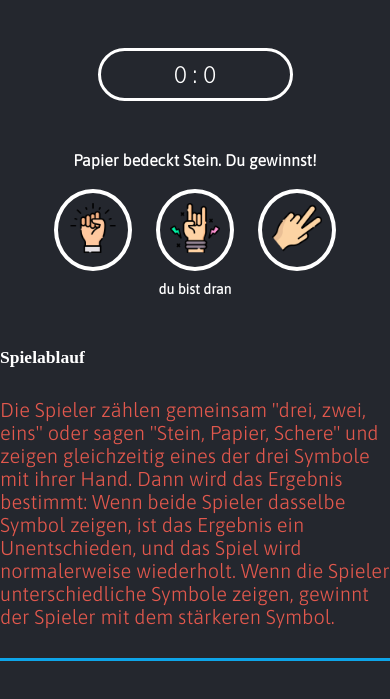
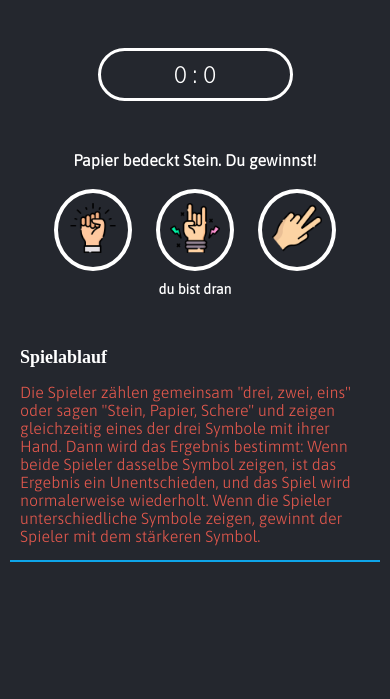
Before and after one commit to friesenkatharina/Portfolio-Webseite, a website: page RockPaperScissors-JS-Game/index.html in a window 390 px wide. Shown: the part 79-778 px from the top of the page. Drawn offline with nearby package versions, Linux system fonts and the light colour scheme.

Commit message:
fixed owerflow

```diff
--- a/RockPaperScissors-JS-Game/style.css
+++ b/RockPaperScissors-JS-Game/style.css
@@ -7,6 +7,8 @@
 }
 body {
   background-color: #24272e;
+  scroll-behavior: smooth;
+  overflow: hidden;
 }
 header {
   background: white;
@@ -101,8 +103,8 @@ header > h1 {
 .description {
   width: 500px;
   height: 500px;
-  margin-top: 150px;
-  margin-left: 100px;
+  margin-top: 120px;
+  margin-left: 80px;
 }
 .description h3 {
   color: white;
@@ -114,11 +116,11 @@ header > h1 {
   font-family: Asap, sans-serif;
 }
 .border {
-  margin-top: 30px;
+  margin-top: 15px;
   border-bottom: 3px solid #0ea5e9;
 }
 /* responsive for small screens */
-@media only screen and (min-width: 200px) and (max-width: 400px) {
+@media only screen and (min-width: 200px) and (max-width: 500px) {
   header {
     padding: 20px; /* Reduziertes Padding für kleinere Geräte */
   }
@@ -165,8 +167,23 @@ header > h1 {
     margin: 0 10px; /* Reduzierter Abstand zwischen den Auswahlmöglichkeiten */
   }
   .description {
-    font-size: 15px;
-    width: 100%;
-    margin: 50px auto;
+    width: 100%; /* Nutzt die gesamte Breite aus */
+    height: auto; /* Höhe passt sich dem Inhalt an */
+    margin-top: 50px; /* Reduzierter oberer Abstand */
+    margin-left: 0; /* Kein linker Abstand, zentriert das Element */
+    padding: 0 10px; /* Fügt ein wenig Padding hinzu, damit der Text nicht am Rand klebt */
+  }
+  .description h3 {
+    font-size: 18px; /* Kleinere Schriftgröße für den Titel */
+    padding: 0 10px; /* Fügt ein wenig Padding hinzu, um Konsistenz zu bewahren */
+  }
+  .description p {
+    margin-top: 15px; /* Reduzierter Abstand nach oben */
+    font-size: 16px; /* Kleinere Schriftgröße für den Absatz */
+    padding: 0 10px; /* Fügt ein wenig Padding hinzu, um Konsistenz zu bewahren */
+  }
+  .border {
+    margin-top: 15px; /* Reduzierter Abstand nach oben */
+    border-bottom: 2px solid #0ea5e9; /* Etwas dünnere Linie für die Trennung */
   }
 }
```
Also changed, not shown: index.html (+1 -1 lines).
